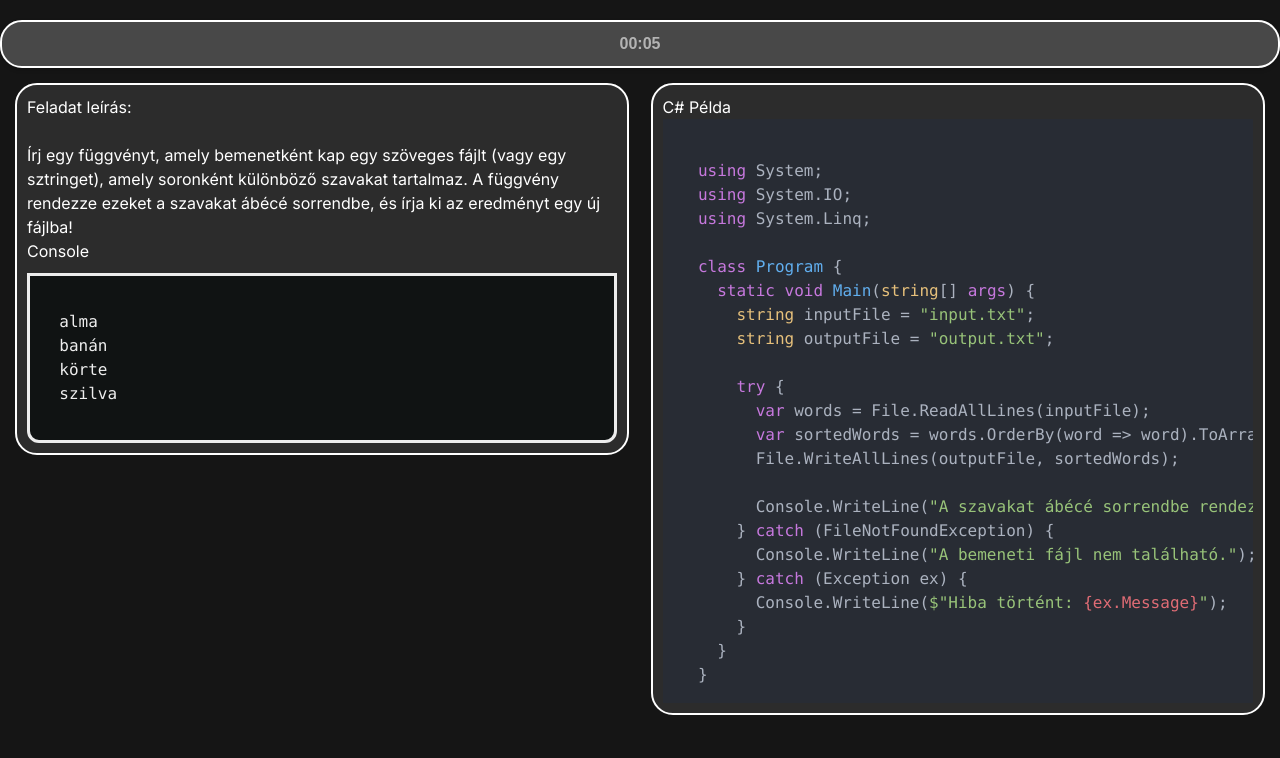
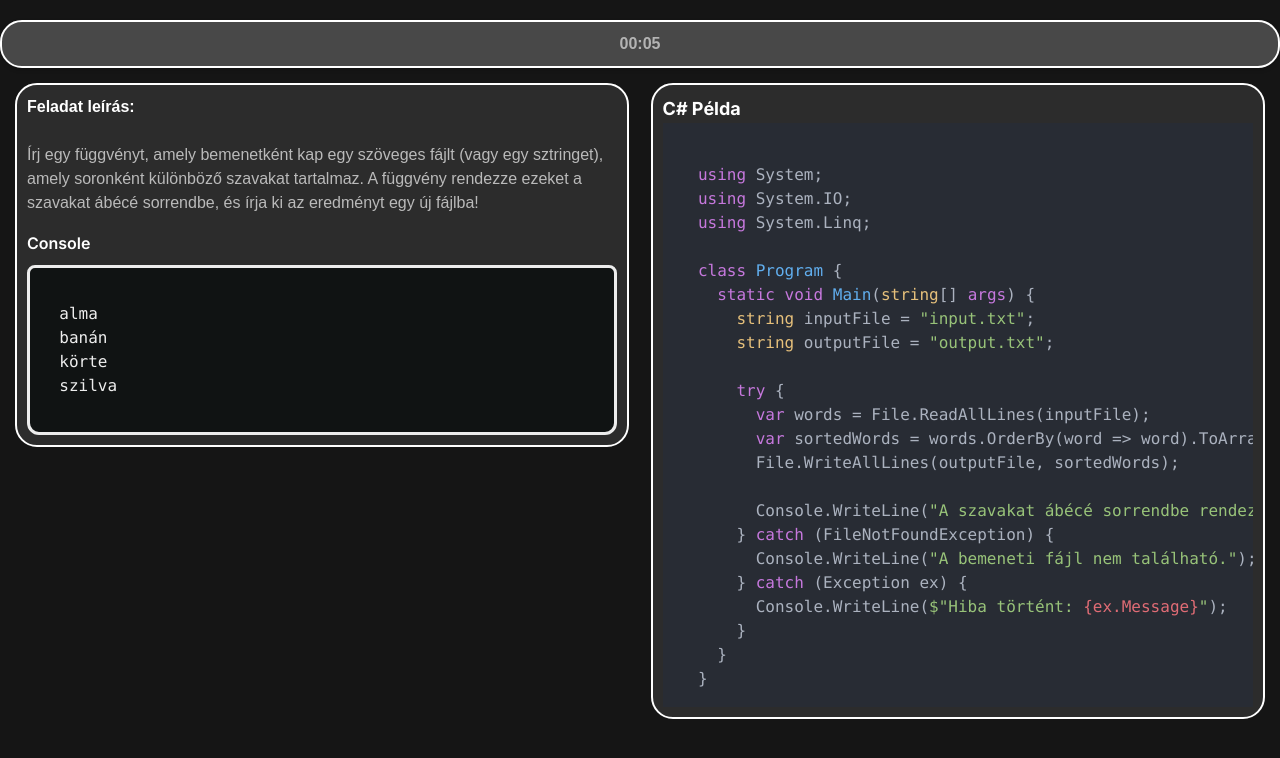
Before and after one commit to devRoot-workshop/devRoot-frontend, a Next.js app: page /feladatok/1 in a window 1280 px wide. Shown: the top 758 px of the page. Built offline with nearby package versions, Linux system fonts and the light colour scheme; no server answers.

Commit message:
update: css namings

```diff
--- a/src/app/feladatok/[id]/page.module.css
+++ b/src/app/feladatok/[id]/page.module.css
@@ -1,14 +1,13 @@
-.titlle{
-    font-family: "InterVariable", sans-serif; font-optical-sizing: auto;
+.title {
+    font-family: "InterVariable", sans-serif;
     font-weight: bold;
-
 }
-  .fleiras{
+.description {
     font-family: "InterVariable", sans-serif; font-optical-sizing: auto;
     color: #bababa;
 }
 
-  #console_fasztudja{
+#console-container{
     font-family: Fira Code, Consolas, Ubuntu mono,monospace;
     background-color: #212222;
     border-radius: 15px;
@@ -54,7 +53,7 @@
     width: 48%;
     height: 800;
 }
-  #megoldas{
+#solution{
     background-color: #2c2c2c;
     color: #ffffff;
     padding: 3px;
--- a/src/app/feladatok/[id]/page.tsx
+++ b/src/app/feladatok/[id]/page.tsx
@@ -32,23 +32,23 @@ export default function ExercisePage() {
       <Timer />
 
       {/* Main Content */}
-      <main className={`${styles.grid} ${styles.gridCols2} ${styles.gap4} ${styles.p6}`}>
+      <main>
         {/* Left Panel: Exercise Description */}
         <section className={styles.leftPanel}>
           <div>
-            <h2>Feladat leírás:</h2>
+            <h2 className={styles.title}>Feladat leírás:</h2>
             <br />
-            <p>
+            <p className={styles.description}>
               Írj egy függvényt, amely bemenetként kap egy szöveges fájlt (vagy egy
               sztringet), amely soronként különböző szavakat tartalmaz. A függvény
               rendezze ezeket a szavakat ábécé sorrendbe, és írja ki az eredményt egy
               új fájlba!
             </p>
           </div>
-          <div id="console_fasztudja">
-            <h3 className={`${styles.mt4} ${styles.fontSemibold}`}>Console</h3>
+          <div id="console-container">
+            <h3 className="mt-4 font-semibold">Console</h3>
             <div>
-              <pre className={`${styles.console} ${styles.bgGray900} ${styles.textGreen400} ${styles.p4} ${styles.roundedLg}`}>
+              <pre className={`${styles.console} bg-gray-900 text-green-400 p-4 rounded-lg`}>
                 {`
   alma
   banán
@@ -62,8 +62,8 @@ export default function ExercisePage() {
 
         {/* Right Panel: Code Editor */}
         <section className={styles.rightPanel}>
-          <h2 className={`${styles.textLg} ${styles.fontBold}`}>C# Példa</h2>
-          <div id="megoldas">
+          <h2 className={`text-lg font-bold`}>C# Példa</h2>
+          <div id="solution">
             <CodeHighlighter code={codeSnippet} language="csharp" />
           </div>
         </section>
```
Lines whose indentation alone changed are shown as unchanged.
